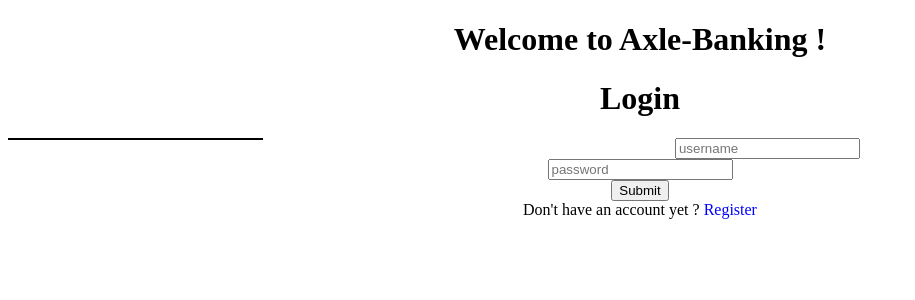
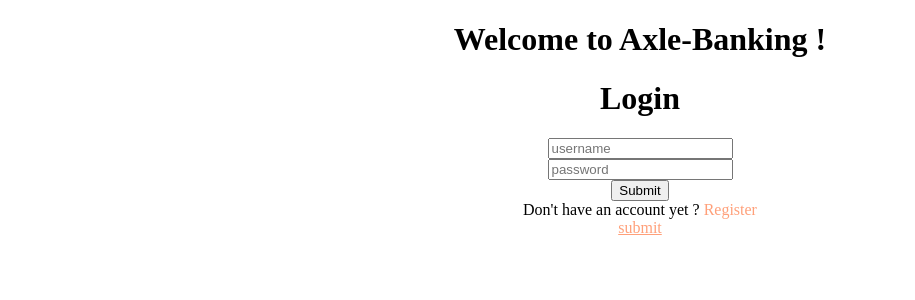
Before and after one commit to bank-app-gang/banking-app, an Angular app: page / in a window 1280 px wide. Shown: the top 300 px of the page, without its empty margins (0-915 px from the left). Built offline with nearby package versions, Linux system fonts and the light colour scheme.

Commit message:
new stuff
changes added

```diff
--- a/src/app/sign-in-form/sign-in-form.component.css
+++ b/src/app/sign-in-form/sign-in-form.component.css
@@ -1,6 +1,6 @@
 #userList
 {
-  border: 1px solid black;
+  border: 1px solid lightgreen;
   border-collapse:collapse;
   width:20%;
   top:0%;
@@ -10,7 +10,7 @@
 
 a
 {
-  color:blue;
+  color:lightsalmon;
   text-underline-position:alphabetic;
   cursor:pointer;
 }
--- a/src/app/sign-in-form/sign-in-form.component.html
+++ b/src/app/sign-in-form/sign-in-form.component.html
@@ -1,18 +1,5 @@
 <div style="text-align:center">
-  <div id="formWrapper">
 
-
-    <div id="userList">
-      <div *ngFor="let user of userList">
-
-        User Info: <br />
-        id: {{user.id}} <br />
-        username:{{user.username}} <br />
-        password:{{user.password}} <br />
-        <p>--------------------------</p>
-      </div>
-    </div>
-  </div>
   <form [formGroup]="logInForm" (ngSubmit)="logInFormHandler()" *ngIf="showLogIn">
 
 
@@ -24,6 +11,12 @@
     <input type="submit" /><br />
     Don't have an account yet ? <a (click)="switchFormDisplay()">Register</a>
   </form>
+
+  <nav>
+    <a routerLink="/myaccount" routerLinkActive="active">submit</a>
+
+  </nav>
+  <router-outlet></router-outlet>
 
   <form [formGroup]="signUpForm" (ngSubmit)="signUpFormHandler()" *ngIf="showSignUp">
 
```
Also changed, not shown: src/app/my-account/myaccount.component.html (+17 -0 lines). Lines whose indentation alone changed are shown as unchanged.
